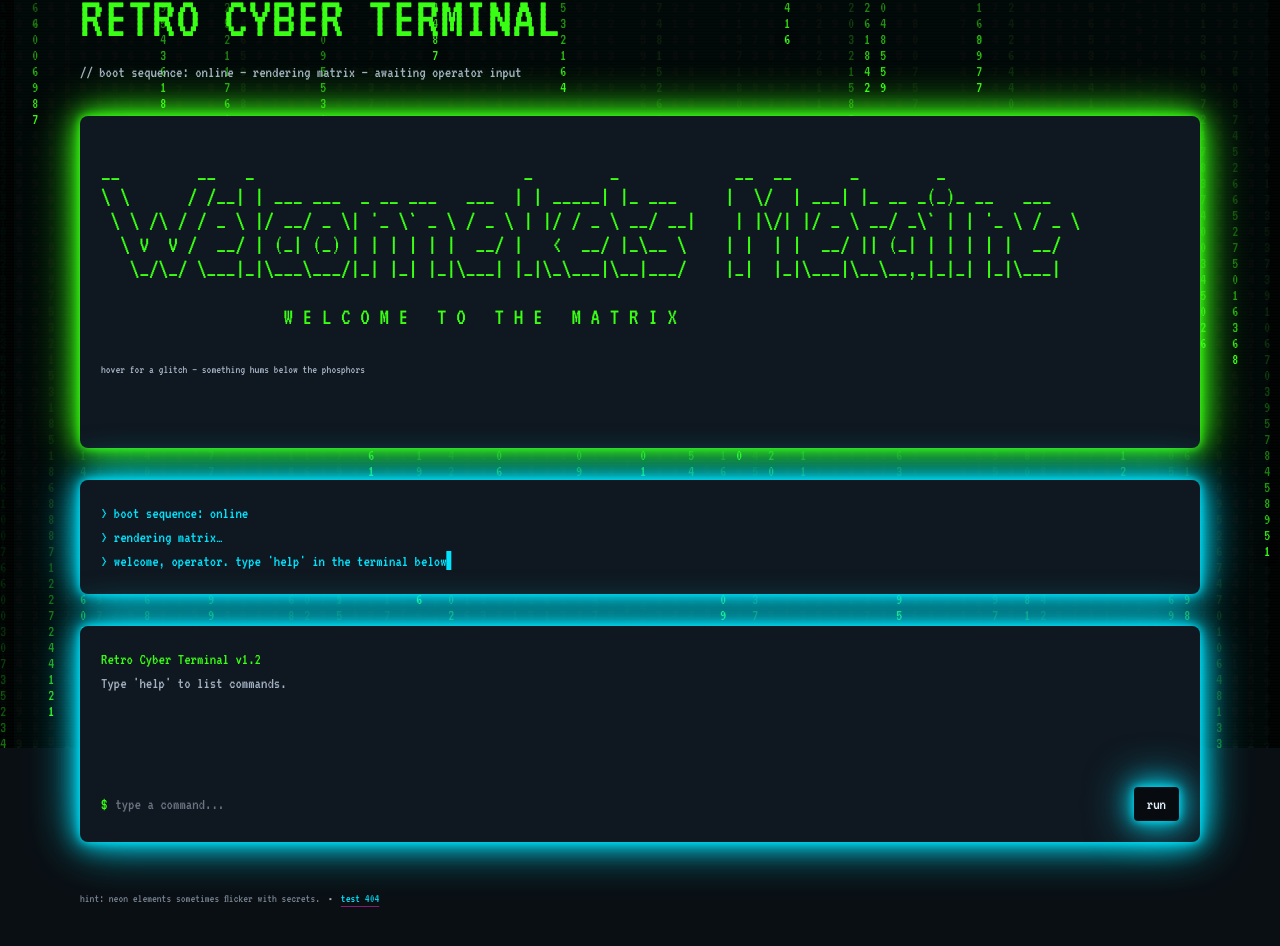
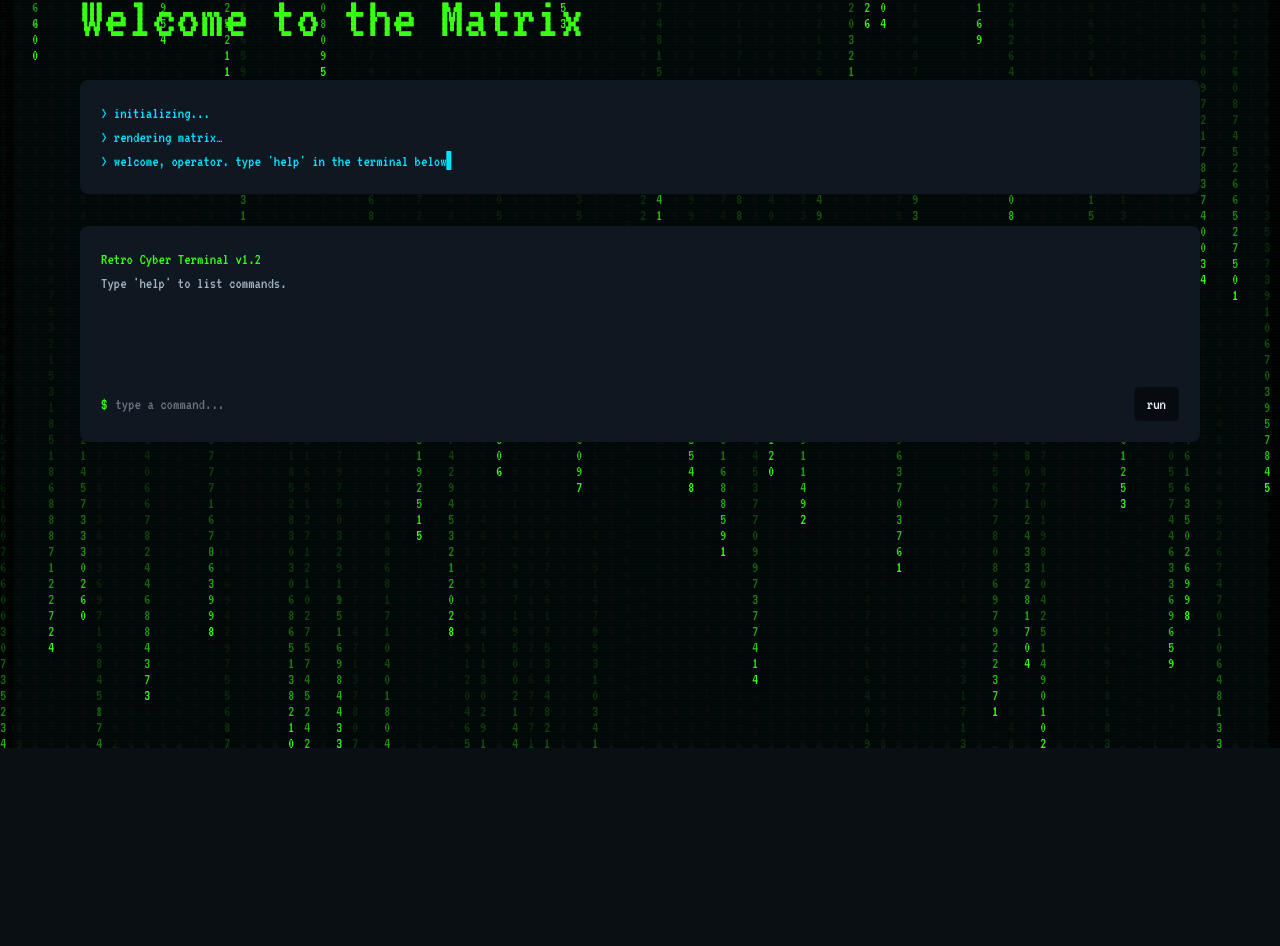
Before and after one commit to bombe-mac/CYBER-TERMINAL, a React (Vite) app: page / in a window 1280 px wide. Shown: the part 52-998 px from the top of the page. After the commit the page ends 800 px from the top, so only its background shows below. Built offline with nearby package versions, Linux system fonts and the light colour scheme.

Commit message:
Popup functionality added

```diff
--- a/src/components/FakeTerminal.jsx
+++ b/src/components/FakeTerminal.jsx
@@ -110,7 +110,7 @@ function FakeTerminal() {
           "  help                    - Show this help message",
           "  clear                   - Clear the terminal screen",
           "  checkkey <key>          - Validate a key using your geolocation",
-          "  hints one|two|three     - Display puzzle hints",
+          "  hint one|two|three      - Display puzzle hints",
         ],
         "text-text-muted"
       ),
@@ -122,26 +122,26 @@ function FakeTerminal() {
       }
       validateKey(arg);
     },
-    hints: (arg) => {
+    hint: (arg) => {
       const a = (arg || "").trim().toLowerCase();
       const type = (line) => print([line], "term-type text-neon-blue");
 
       if (a === "1" || a === "one") {
-        return type("hint1: Everyone has a different key");
+        return type("hint1: Your key is where you are!");
       }
       if (a === "2" || a === "two") {
         return type(
-          "hint2: Learn how to get latitude and longitude from the terminal"
+          "hint2: Learn how to get latitude and longitude from the console"
         );
       }
       if (a === "3" || a === "three") {
         return type(
-          "hint3: Explore the corners to get console code to know your current location"
+          "hint3: Explore the corners to get more hint."
         );
       }
 
       print(
-        ["Usage: hints <one|two|three>", "Example: hints one"],
+        ["Usage: hint <one|two|three>", "Example: hint one"],
         "text-text-muted"
       );
     },
@@ -165,7 +165,7 @@ function FakeTerminal() {
   };
 
   return (
-    <div className="font-mono rounded-lg border border-text-hairline/30 bg-surface-panel p-4 md:p-5 shadow-neon-blue">
+    <div className="font-mono rounded-lg border border-text-hairline/30 bg-surface-panel p-4 md:p-5 ">
       <div className="mb-3 max-h-72 md:max-h-[28rem] min-h-[8rem] overflow-auto pr-1">
         {history.map((item, i) => (
           <div
@@ -192,7 +192,7 @@ function FakeTerminal() {
         />
         <button
           type="submit"
-          className="px-3 py-1 rounded border border-text-hairline/30 bg-surface-sunken text-text-primary shadow-neon-blue hover:shadow-neon-pink transition-shadow neon-focus"
+          className="px-3 py-1 rounded border border-text-hairline/30 bg-surface-sunken text-text-primary "
         >
           run
         </button>
--- a/src/components/TypingIntro.jsx
+++ b/src/components/TypingIntro.jsx
@@ -50,7 +50,7 @@ function TypingIntro({ lines = [], charDelay = 18, lineDelay = 400 }) {
   }, [lines, charDelay, lineDelay, motionReduced]);
 
   return (
-    <div className="rounded-lg border border-text-hairline/30 bg-surface-panel p-4 md:p-5 shadow-neon-blue">
+    <div className="rounded-lg border border-text-hairline/30 bg-surface-panel p-4 md:p-5 ">
       <div aria-live="polite" className="text-neon-blue">
         {output.map((line, i) => (
           <div key={i} className="whitespace-pre-wrap">
--- a/src/index.css
+++ b/src/index.css
@@ -59,7 +59,7 @@
   pointer-events: none;
 }
 
-/* Hover glitch helper */
+/* Hover glitch helper
 .glitch-hover:hover {
   text-shadow:
     0 0 2px #39FF14,
@@ -68,7 +68,7 @@
     -2px 0 #00E5FF;
   filter: saturate(1.25) contrast(1.1);
   animation: glitch-jitter 120ms steps(2) 1;
-}
+} */
 
 /* Neon focus ring for keyboard nav */
 .neon-focus:focus-visible {
--- a/src/main.jsx
+++ b/src/main.jsx
@@ -3,14 +3,13 @@ import { createRoot } from 'react-dom/client'
 import { BrowserRouter, Routes, Route } from 'react-router-dom'
 import './index.css'
 import Home from './pages/Home.jsx'
-import NotFound from './pages/NotFound.jsx'
+
 
 createRoot(document.getElementById('root')).render(
   <StrictMode>
     <BrowserRouter>
       <Routes>
         <Route path="/" element={<Home />} />
-        <Route path="*" element={<NotFound />} />
       </Routes>
     </BrowserRouter>
   </StrictMode>
--- a/src/pages/Home.jsx
+++ b/src/pages/Home.jsx
@@ -7,7 +7,7 @@ import FakeTerminal from "../components/FakeTerminal.jsx";
 
 function Home() {
   const introLines = [
-    "> boot sequence: online",
+    "> initializing...",
     "> rendering matrix…",
     "> welcome, operator. type 'help' in the terminal below",
   ];
@@ -23,16 +23,14 @@ function Home() {
       <section className="relative z-10 mx-auto max-w-6xl px-4 py-10">
         <header className="mb-8">
           <h1 className="select-none text-4xl md:text-6xl text-neon-green drop-shadow-neonGreen glitch-hover">
-            RETRO CYBER TERMINAL
+            Welcome to the Matrix
           </h1>
-          <p className="mt-3 text-text-muted">
-            // boot sequence: online — rendering matrix — awaiting operator input
-          </p>
+
         </header>
 
         <div className="grid gap-8">
           {/* ASCII art with hidden Key 1 in source comments */}
-          <AsciiArt />
+
 
           {/* Typing intro (typewriter effect, respects prefers-reduced-motion) */}
           <TypingIntro lines={introLines} />
@@ -41,18 +39,6 @@ function Home() {
           <FakeTerminal />
         </div>
 
-        <footer className="mt-12 text-xs text-text-muted">
-          <span className="opacity-70">
-            hint: neon elements sometimes flicker with secrets.
-          </span>
-          <span className="mx-2">•</span>
-          <Link
-            to="/nope"
-            className="underline decoration-neon-pink/50 underline-offset-4 hover:text-neon-pink transition-colors"
-          >
-            test 404
-          </Link>
-        </footer>
 
         {/* hint: see components/AsciiArt.jsx for Key 1; combine with terminal Key 2 */}
 
@@ -65,13 +51,13 @@ function Home() {
             title="corner"
           />
           {/* Revealed popup on hover */}
-          <div className="pointer-events-none absolute bottom-8 right-0 w-64 max-w-[70vw] translate-y-2 opacity-0 scale-95 transition-all duration-200 group-hover/popup:opacity-100 group-hover/popup:translate-y-0 group-hover/popup:scale-100">
+          <div className="pointer-events-none absolute bottom-8 right-0 w-[200px] max-w-[70vw] translate-y-2 opacity-0 scale-95 transition-all duration-200 group-hover/popup:opacity-100 group-hover/popup:translate-y-0 group-hover/popup:scale-100">
   <div className="rounded-md border border-text-hairline/30 bg-surface-panel/95 backdrop-blur-sm p-3 shadow-neon-blue">
     <div className="text-xs text-neon-blue drop-shadow-neonBlue hover:animate-[glitch-jitter_140ms_steps(2)_2]">
       // system hint
     </div>
     <div className="mt-1 text-sm text-text-muted">
-                vectors align when decimals fall; digits march in pairs.
+      {`Concatenate the latitude and longitude without decimals and enter checkkey <secret key>.`}
     </div>
   </div>
 </div>
--- a/src/pages/NotFound.jsx
+++ /dev/null
@@ -1,47 +0,0 @@
-import React from "react";
-import { Link } from "react-router-dom";
-
-function NotFound() {
-  return (
-    <main className="relative min-h-screen bg-surface-base text-text-primary font-mono overflow-hidden">
-      <div className="scanlines pointer-events-none fixed inset-0 opacity-25 mix-blend-screen" />
-
-      <section className="relative z-10 mx-auto max-w-4xl px-4 py-16 text-center">
-        <div className="inline-block rounded-lg border border-text-hairline/30 bg-surface-panel px-6 py-5 shadow-neon-pink">
-          <pre
-            aria-hidden="true"
-            className="select-none text-neon-pink text-2xl leading-none whitespace-pre md:text-3xl drop-shadow-neonPink"
-          >{String.raw`
-  ____  ____   ___  _  _     ___   ___   ___
- |___ \|  _ \ / _ \| || |   / _ \ / _ \ / _ \
-   __) | |_) | | | | || |_ | | | | | | | | | |
-  |__ <|  _ <| | | |__   _|| | | | | | | | | |
-  ___) | |_) | |_| |  | |  | |_| | |_| | |_| |
- |____/|____/ \___/   |_|   \___/ \___/ \___/
-          `}</pre>
-
-          <h1 className="mt-5 text-3xl md:text-4xl text-neon-blue drop-shadow-neonBlue glitch-hover">
-            404 — SIGNAL LOST
-          </h1>
-          <p className="mt-3 text-text-muted">
-            The circuit you followed fizzled into the void.
-          </p>
-
-          <div className="mt-6">
-            <Link
-              to="/"
-              className="neon-link inline-block rounded border border-text-hairline/30 bg-surface-sunken px-4 py-2 shadow-neon-blue neon-focus"
-            >
-              {'<'} return to terminal
-            </Link>
-          </div>
-        </div>
-
-        {/* hint: ghosts of packets murmur in comments */}
-        {/* another hint: find the art source on the homepage */}
-      </section>
-    </main>
-  );
-}
-
-export default NotFound;
```
Lines whose indentation alone changed are shown as unchanged.
